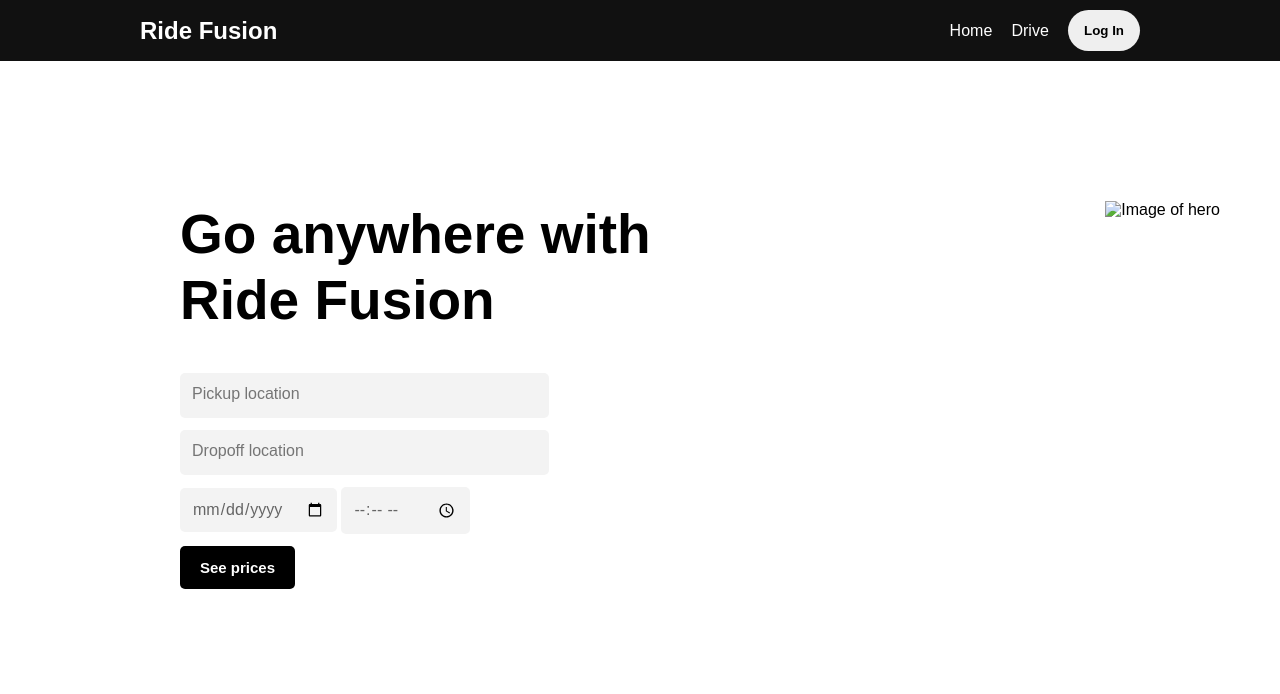
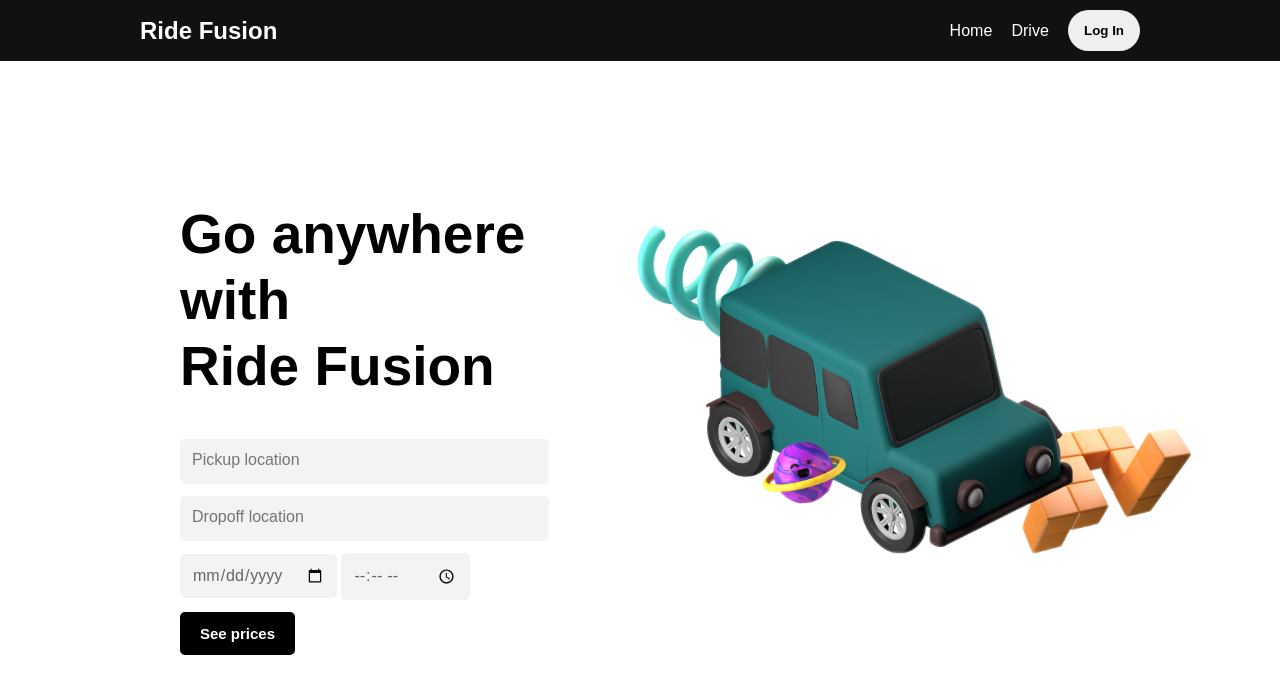
Before and after one commit to RonitChanalya/Ride-Fusion, a plain HTML site: page index.html in a window 1280 px wide. Drawn offline with Linux system fonts and the light colour scheme; the site is published under a folder, as on GitHub Pages, so addresses that start at the root find nothing.

Commit message:
Update index.html

```diff
--- a/index.html
+++ b/index.html
@@ -36,7 +36,7 @@
         <button>See prices</button>
       </div>
       <div id="images">
-        <img src="/assests/graphics.png" alt="Image of hero">
+        <img src="assests/graphics.png" alt="Image of hero">
       </div>
 
     </div>
```
